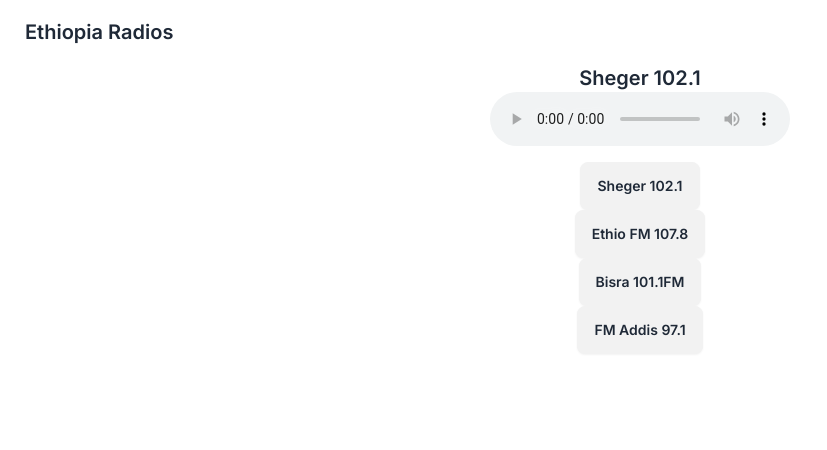
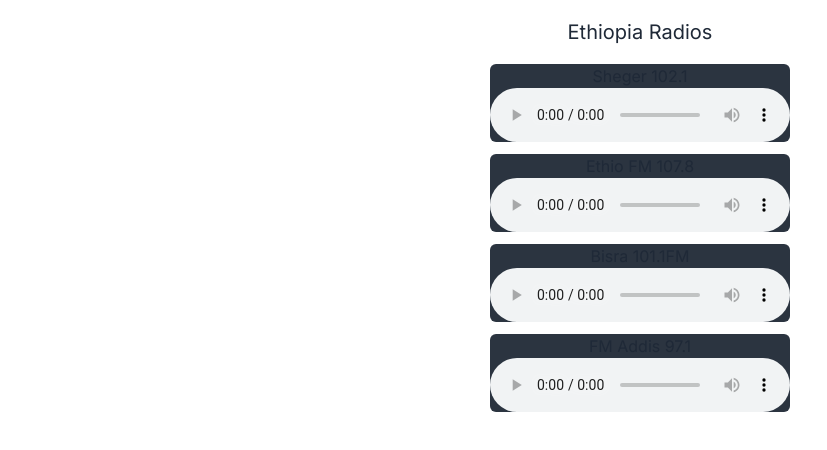
Before and after one commit to aviyot/ethio-radios, a Next.js app: page / in a window 1280 px wide. Shown: the top 450 px of the page, without its empty margins (0-827 px from the left). Built offline with nearby package versions, Linux system fonts and the light colour scheme.

Commit message:
romove 'use client'

```diff
--- a/app/layout.js
+++ b/app/layout.js
@@ -12,8 +12,8 @@
   return (
     <html lang="en">
       <body className={inter.className}>
-        <div className="navbar bg-base-100">
-          <h2 className="btn btn-ghost text-xl">Ethiopia Radios</h2>
+        <div className="navbar bg-base-100 flex justify-center">
+          <h2 className="text-xl">Ethiopia Radios</h2>
         </div>
         {children}
       </body>
--- a/app/page.js
+++ b/app/page.js
@@ -1,5 +1,3 @@
-"use client";
-import { useEffect, useState } from "react";
 const radioSrcs = [
   {
     name: "Sheger 102.1",
@@ -20,29 +18,16 @@
 ];
 
 export default function Home() {
-  const [radioSrc, setRadioSrc] = useState(radioSrcs[0]);
-
-  useEffect(() => {
-    //setRadioSrc(radioSrcs[0]);
-  });
   return (
     <main className="flex flex-col gap-4 ">
-      <div className="card flex flex-col items-center">
-        <h2 className="card-title">{radioSrc.name}</h2>
-        <audio src={radioSrc.src} controls autoPlay="true"></audio>
-      </div>
       <div>
-        <ul className="flex flex-col items-center">
+        <ul className="flex flex-col items-center gap-3">
           {radioSrcs.map((src) => (
-            <li key={src.name}>
-              <button
-                className="btn"
-                onClick={() => {
-                  setRadioSrc(src);
-                }}
-              >
-                {src.name}
-              </button>
+            <li key={src.name} className="bg-neutral rounded-md">
+              <div className="">
+                <div className="text-center">{src.name}</div>
+                <audio src={src.src} controls></audio>
+              </div>
             </li>
           ))}
         </ul>
```
